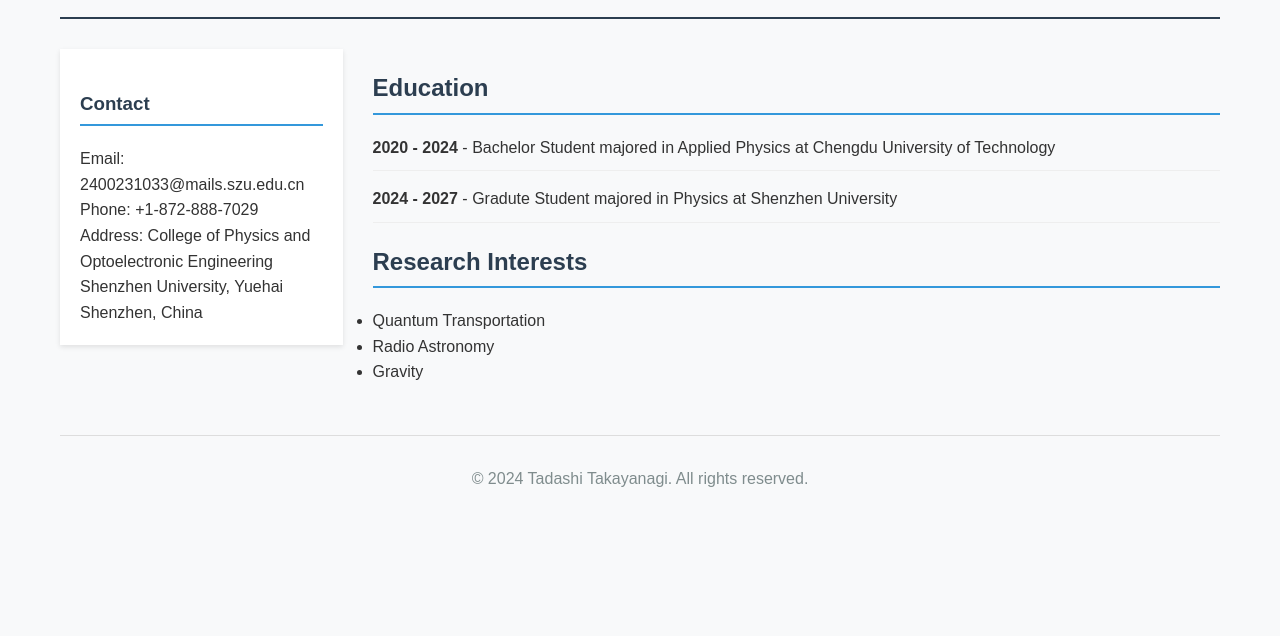
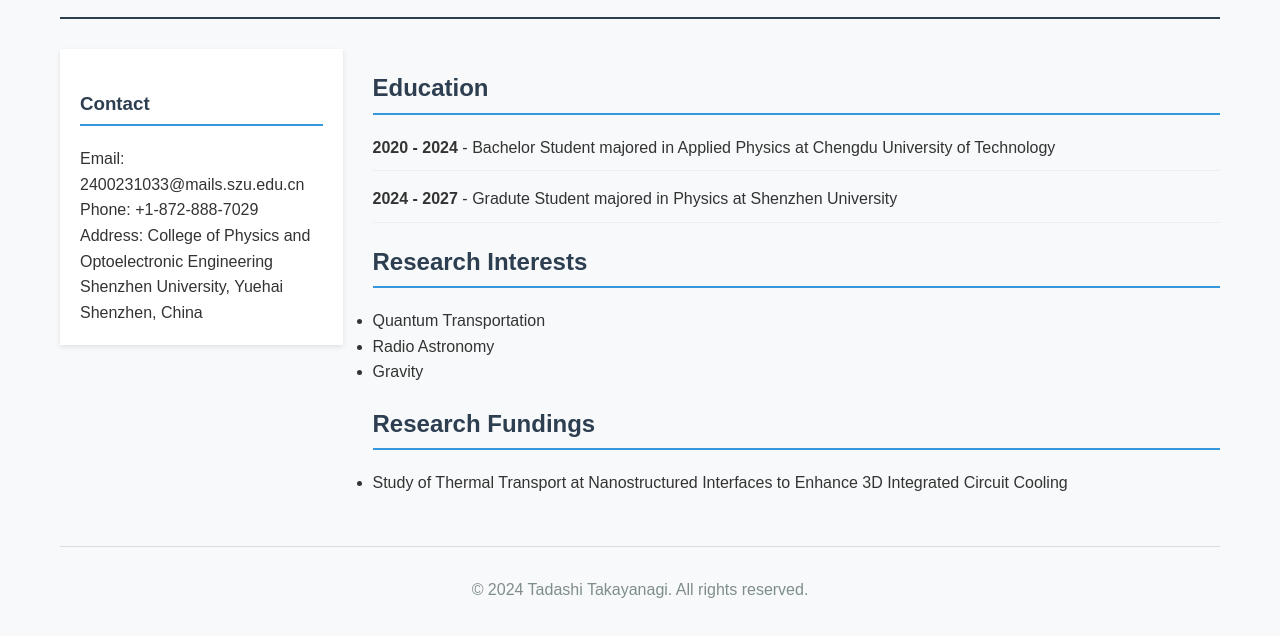
Before and after one commit to holmhe470/holmzee.github.io, a plain HTML site: page index.html in a window 1280 px wide. Shown: the part 186-822 px from the top of the page. Before the commit the page ends 800 px from the top, so only its background shows below. Drawn offline with Linux system fonts and the light colour scheme.

Commit message:
Update index.html

```diff
--- a/index.html
+++ b/index.html
@@ -176,6 +176,11 @@
                     <li>Radio Astronomy</li>
                     <li>Gravity</li>
                 </ul>
+
+                <h2 class="section-title">Research Fundings</h2>
+                <ul>
+                    <li>Study of Thermal Transport at Nanostructured Interfaces to Enhance 3D Integrated Circuit Cooling</li>
+                </ul>
             </main>
         </div>
 
```
